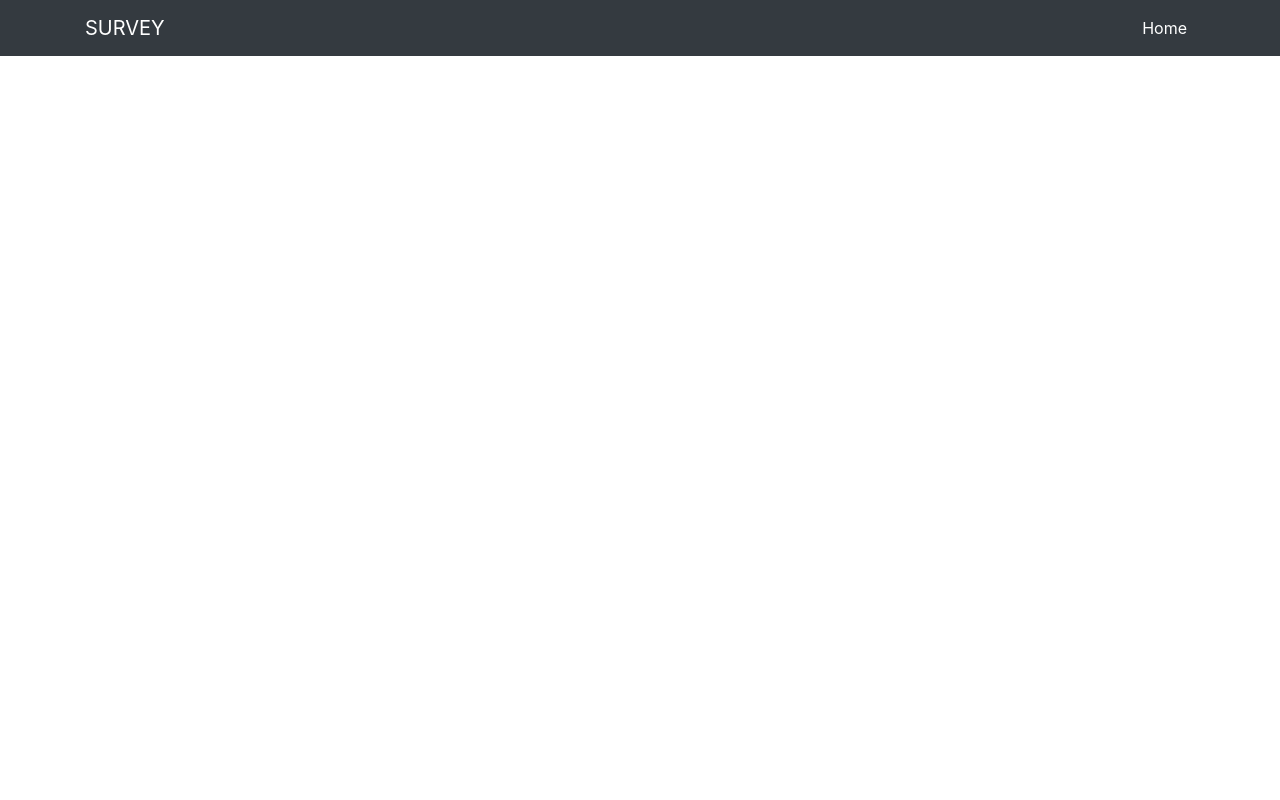
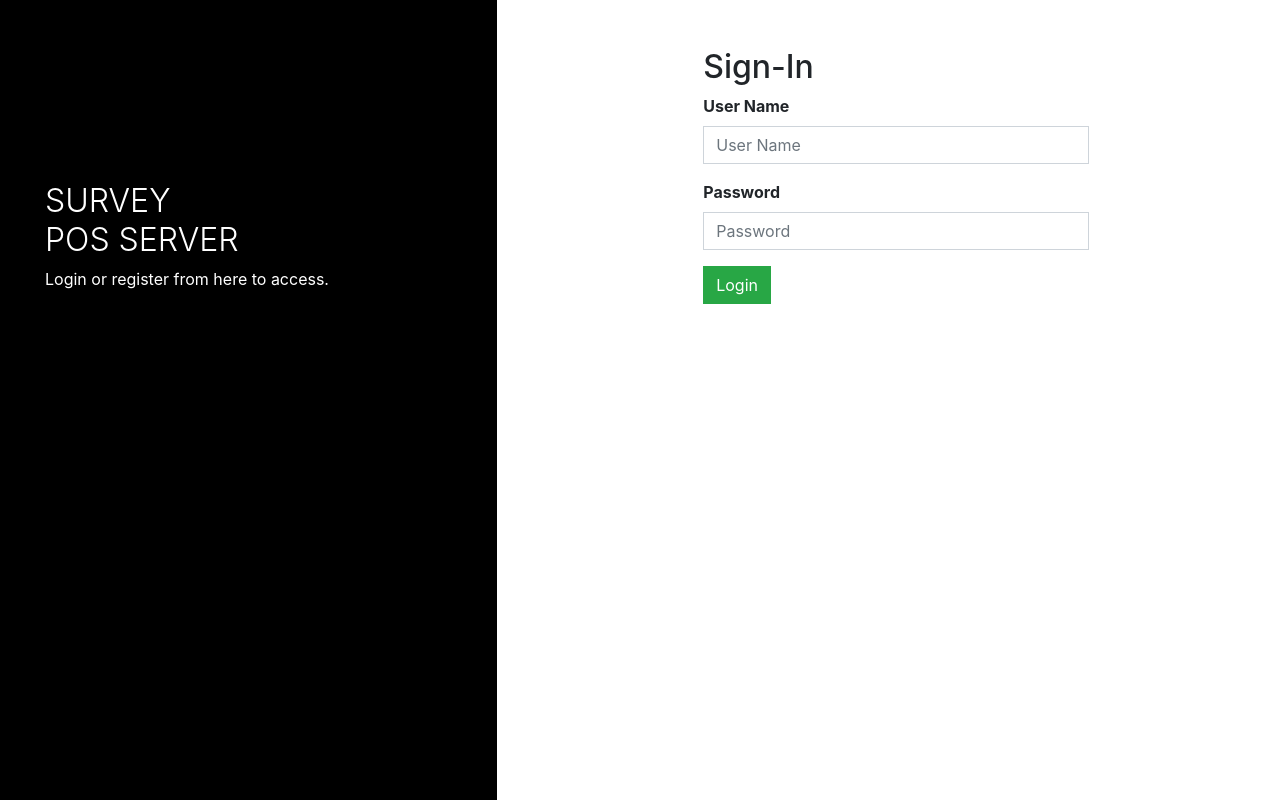
Before and after one commit to dvgamerr-app/team-tasklist, a Nuxt app: page /sign-in in a window 1280 px wide. Before the commit this address had no page. Built offline with nearby package versions, Linux system fonts and the light colour scheme.

Commit message:
login page

```diff
--- a/assets/scss/index.scss
+++ b/assets/scss/index.scss
@@ -46,3 +46,58 @@ pre {
 .form-group > label {
   font-weight: bold !important;
 }
+
+.main-head{
+  height: 150px;
+  background: #FFF;
+}
+
+.sidenav {
+  height: 100%;
+  background-color: #000;
+  overflow-x: hidden;
+  padding-top: 20px;
+}
+
+.main {
+  padding: 0px 10px;
+  margin-right: 0px;
+}
+
+@media screen and (max-height: 450px) {
+  .sidenav {padding-top: 15px;}
+}
+
+@media screen and (max-width: 450px) {
+  .register-form{
+    margin-top: 10%;
+  }
+}
+
+@media screen and (min-width: 768px){
+  .main {
+    margin-left: 40%;
+  }
+
+  .sidenav{
+    width: 40%;
+    position: fixed;
+    z-index: 1;
+    top: 0;
+    left: 0;
+  }
+  .register-form{
+    margin-top: 20%;
+  }
+}
+
+
+.login-main-text{
+  margin-top: 20%;
+  padding: 60px;
+  color: #fff;
+}
+
+.login-main-text h2{
+  font-weight: 300;
+}
--- a/components/navigation.vue
+++ b/components/navigation.vue
@@ -1,18 +1,18 @@
 <template>
-  <nav class="navbar navbar-expand-lg navbar-dark bg-dark static-top">
+  <nav class="navbar navbar-expand-lg navbar-dark bg-dark static-top d-block d-md-none">
     <div class="container">
-      <nuxt-link class="navbar-brand" to="/">SURVEY</nuxt-link>
-      <button
+      <nuxt-link class="navbar-brand" to="/">[POS] SERVER SURVEY</nuxt-link>
+      <!-- <button
         class="navbar-toggler" type="button" data-toggle="collapse" data-target="#navbarResponsive"
         aria-controls="navbarResponsive" aria-expanded="false" aria-label="Toggle navigation"
       >
         <span class="navbar-toggler-icon" />
-      </button>
+      </button> -->
       <div id="navbarResponsive" class="collapse navbar-collapse">
         <ul class="navbar-nav ml-auto">
-          <li class="nav-item active">
-            <nuxt-link class="nav-link" to="/">Home</nuxt-link>
-          </li>
+          <!-- <li class="nav-item active">
+            <nuxt-link class="nav-link" to="/">Sign-In</nuxt-link>
+          </li> -->
           <!-- <li class="nav-item">
             <a class="nav-link">About</a>
           </li>
--- a/nuxt.config.js
+++ b/nuxt.config.js
@@ -21,9 +21,11 @@ module.exports = {
   ],
   modules: [
     '@nuxtjs/axios',
+    '@nuxtjs/auth',
     '@nuxtjs/pwa',
     'bootstrap-vue/nuxt'
   ],
+  proxy: { '/auth': 'http://10.0.80.52:25081/auth' },
   bootstrapVue: { bootstrapCSS: false },
   axios: { baseURL: process.env.AXIOS_BASE_URL || 'http://127.0.0.1:3001/' },
   build: {
--- a/package.json
+++ b/package.json
@@ -14,7 +14,8 @@
     "precommit": "npm run lint"
   },
   "dependencies": {
-    "@nuxtjs/axios": "^5.3.6",
+    "@nuxtjs/auth": "^4.5.3",
+    "@nuxtjs/axios": "^5.4.1",
     "@nuxtjs/pwa": "^2.6.0",
     "body-parser": "^1.18.3",
     "bootstrap": "^4.1.3",
--- a/pages/index.vue
+++ b/pages/index.vue
@@ -2,9 +2,7 @@
   <div class="container">
     <div class="row">
       <div class="col-lg-36">
-        <h2 class="mt-5 mb-5">
-          Checker POSServer <small>(at {{ getDateTime }})</small>
-        </h2>
+        <h2 class="mt-5 mb-5" />
         <b-form class="mb-5" @submit.prevent="onSubmit" @reset.prevent="onReset">
           <b-form-group label-cols-md="7" label-cols-lg="5" label="Checker Name" label-for="chkChecker">
             <b-form-input id="chkChecker" v-model="username" size="sm" maxlength="100" class="col-md-24 col-lg-14" type="text" required placeholder="Enter Name" />
@@ -21,7 +19,7 @@
                   v-text="!e.problem ? 'Problem' : 'Cancel'"
                 />
                 <b><span v-text="e.sSubject" /></b>
-                <span v-html="e.sDetail" />
+                <span class="d-none d-md-inline" v-html="e.sDetail" />
                 <div v-if="e.problem">
                   <h4 v-if="e.sSolve">Solve the problem</h4>
                   <span v-if="e.sSolve" v-html="e.sSolve" />
--- /dev/null
+++ b/pages/sign-in.vue
@@ -0,0 +1,47 @@
+<template>
+  <div>
+    <div class="row sidenav d-none d-md-block">
+      <div class="col-36 login-main-text">
+        <h2>SURVEY<br> POS SERVER</h2>
+        <p>Login or register from here to access.</p>
+      </div>
+    </div>
+    <div class="row main">
+      <div class="col-36 col-lg-24 col-xl-20 col-login mx-auto pt-5">
+        <h2>Sign-In</h2>
+        <div class="login-form">
+          <form>
+            <div class="form-group">
+              <label>User Name</label>
+              <input type="text" class="form-control" placeholder="User Name">
+            </div>
+            <div class="form-group">
+              <label>Password</label>
+              <input type="password" class="form-control" placeholder="Password">
+            </div>
+            <button type="submit" class="btn btn-success">Login</button>
+          </form>
+        </div>
+      </div>
+    </div>
+  </div>
+</template>
+
+<script>
+export default {
+  data: () => ({
+    loggingIn: false,
+    username: '',
+    password: '',
+    submitted: false
+  }),
+  created () {
+  },
+  methods: {
+  }
+}
+</script>
+
+<style>
+
+</style>
--- /dev/null
+++ b/store/index.js
@@ -0,0 +1,12 @@
+export const state = () => ({
+  loading: false
+})
+
+// export const mutations = {
+//   $page(state, val) {
+//     state.loading = val ? val : !state.loading
+//   },
+//   $api(state, val) {
+//     state.api = val ? val : !state.api
+//   }
+// }
```
